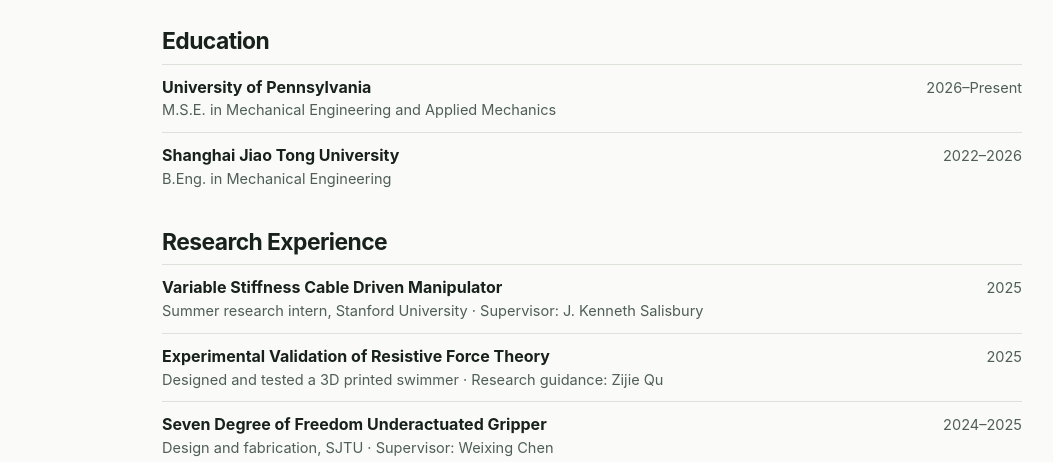
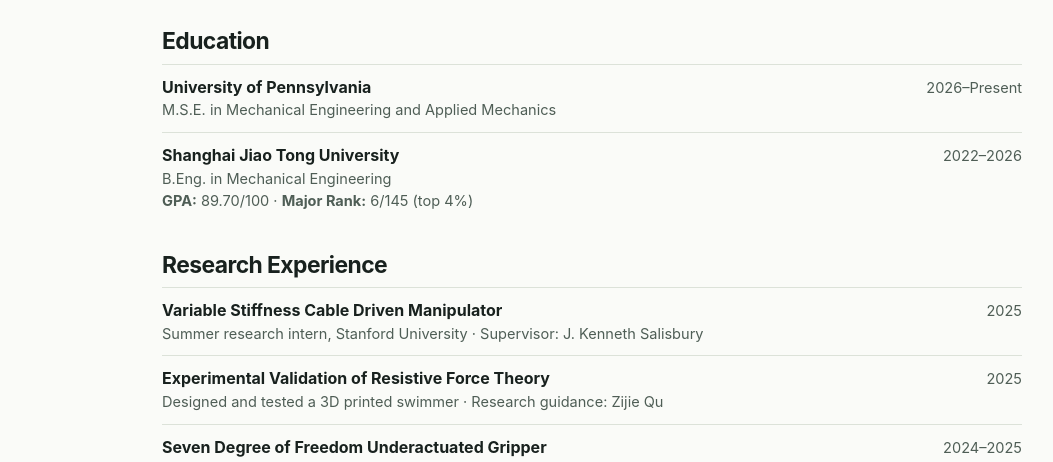
Before and after one commit to gyiwen618/gyiwen618.github.io, a plain HTML site: page cv.html in a window 1280 px wide. Shown: the part 306-768 px from the top of the page, without its empty margins (48-1101 px from the left). Drawn offline with Linux system fonts and the light colour scheme.

Commit message:
Add SJTU GPA and major rank to CV
Added GPA and major rank to Shanghai Jiao Tong University education section.

```diff
--- a/cv.html
+++ b/cv.html
@@ -27,7 +27,7 @@
       </header>
       <section><h2>Education</h2>
         <div class="cv-row"><div><h3>University of Pennsylvania</h3><p>M.S.E. in Mechanical Engineering and Applied Mechanics</p></div><span>2026–Present</span></div>
-        <div class="cv-row"><div><h3>Shanghai Jiao Tong University</h3><p>B.Eng. in Mechanical Engineering</p></div><span>2022–2026</span></div>
+        <div class="cv-row"><div><h3>Shanghai Jiao Tong University</h3><p>B.Eng. in Mechanical Engineering</p><p><strong>GPA:</strong> 89.70/100 · <strong>Major Rank:</strong> 6/145 (top 4%)</p></div><span>2022–2026</span></div>
       </section>
       <section><h2>Research Experience</h2>
         <div class="cv-row"><div><h3><a href="variable-stiffness.html">Variable Stiffness Cable Driven Manipulator</a></h3><p>Summer research intern, Stanford University · Supervisor: J. Kenneth Salisbury</p></div><span>2025</span></div>
```
